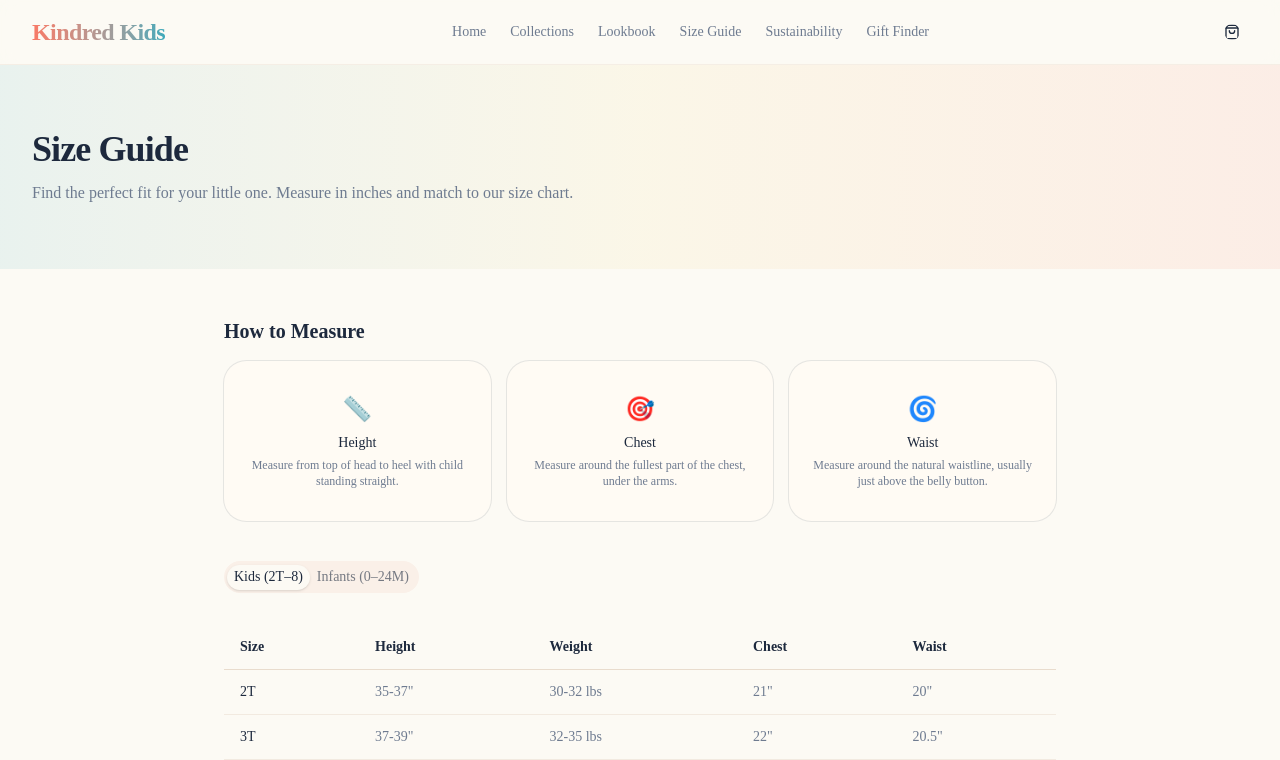
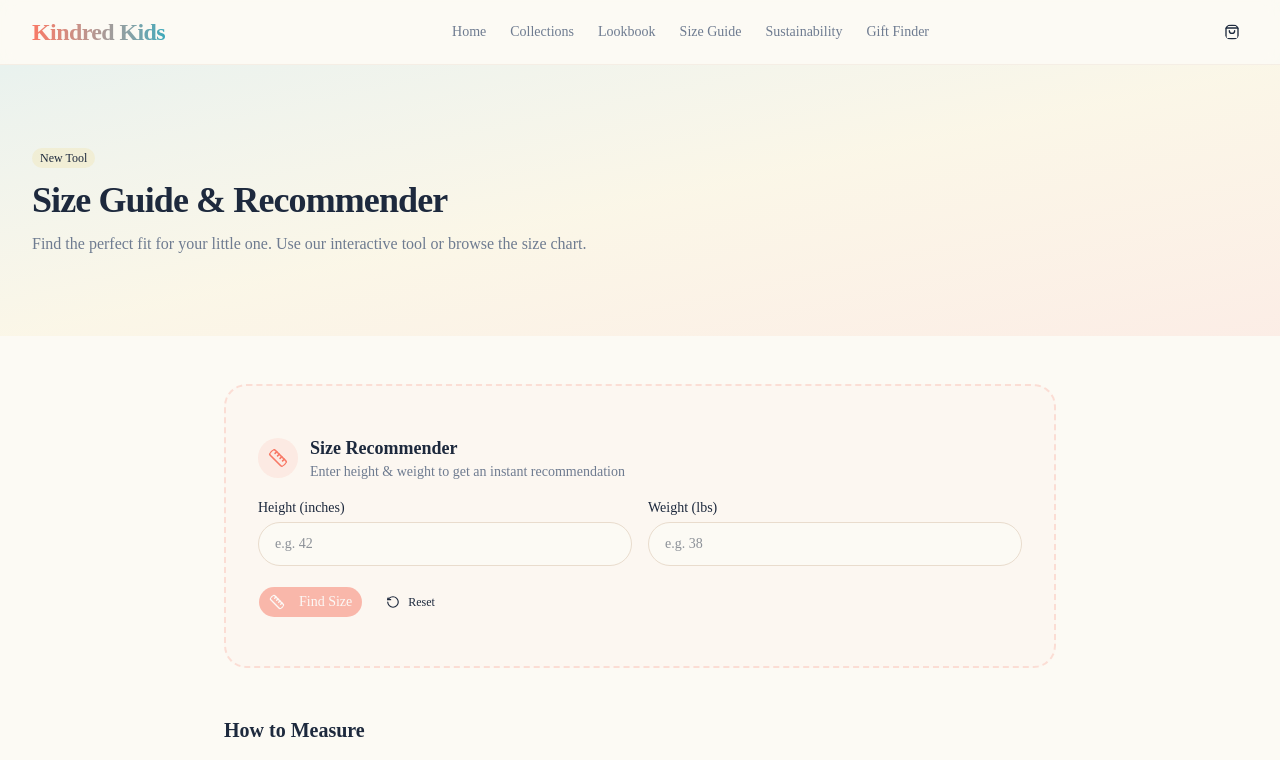
Before and after one commit to anas-khan-antimatter/mkt-kindred-kids, a Next.js app: page /size-guide in a window 1280 px wide. Shown: the top 760 px of the page. Built offline with nearby package versions, Linux system fonts and the light colour scheme.

Commit message:
antimatter: checkpoint c-1790732968742-bn6mm

```diff
--- a/src/app/size-guide/page.tsx
+++ b/src/app/size-guide/page.tsx
@@ -3,29 +3,156 @@
 import { useState } from "react";
 import { Tabs, TabsContent, TabsList, TabsTrigger } from "@/components/ui/tabs";
 import { Card, CardContent } from "@/components/ui/card";
+import { Button } from "@/components/ui/button";
+import { Badge } from "@/components/ui/badge";
 import { sizeChart } from "@/lib/data";
+import { Ruler, ArrowRight, RotateCcw } from "lucide-react";
+
+/* ── Rough size-recommendation logic ── */
+function recommendSize(heightIn: number, weightLbs: number): string {
+  const all = [...sizeChart.infants, ...sizeChart.kids];
+
+  // Score each size by distance from both height and weight
+  let best = all[0].size;
+  let bestScore = Infinity;
+
+  for (const row of all) {
+    const hRange = row.height.replace(/[^0-9\-]/g, "").split("-");
+    const wRange = row.weight.replace(/[^0-9\-]/g, "").split("-");
+
+    const hLow = Number(hRange[0]) || 0;
+    const hHigh = hRange.length > 1 ? Number(hRange[1]) : hLow + 10;
+    const wLow = Number(wRange[0]) || 0;
+    const wHigh = wRange.length > 1 ? Number(wRange[1]) : wLow + 10;
+
+    const hMid = (hLow + hHigh) / 2;
+    const wMid = (wLow + wHigh) / 2;
+
+    const normH = (heightIn - hMid) / (hHigh - hLow || 1);
+    const normW = (weightLbs - wMid) / (wHigh - wLow || 1);
+
+    const score = Math.abs(normH) + Math.abs(normW);
+
+    // Also prefer "within range" heavily
+    const inRange = heightIn >= hLow && heightIn <= hHigh && weightLbs >= wLow && weightLbs <= wHigh;
+    const effectiveScore = inRange ? score * 0.5 : score;
+
+    if (effectiveScore < bestScore) {
+      bestScore = effectiveScore;
+      best = row.size;
+    }
+  }
+
+  return best;
+}
 
 export default function SizeGuidePage() {
   const [tab, setTab] = useState("kids");
 
+  // Size recommender state
+  const [height, setHeight] = useState("");
+  const [weight, setWeight] = useState("");
+  const [recommended, setRecommended] = useState<string | null>(null);
+
+  const handleRecommend = () => {
+    const h = parseFloat(height);
+    const w = parseFloat(weight);
+    if (isNaN(h) || isNaN(w) || h <= 0 || w <= 0) return;
+    setRecommended(recommendSize(h, w));
+  };
+
+  const resetRecommender = () => {
+    setHeight("");
+    setWeight("");
+    setRecommended(null);
+  };
+
   return (
     <div>
       {/* Hero */}
-      <section className="bg-gradient-to-r from-secondary/10 via-accent/10 to-primary/10 px-4 py-12 sm:px-6 sm:py-16 lg:px-8">
+      <section className="bg-gradient-to-br from-secondary/10 via-accent/10 to-primary/10 px-4 py-14 sm:px-6 sm:py-20 lg:px-8">
         <div className="mx-auto max-w-7xl">
-          <h1 className="text-3xl font-bold tracking-tight sm:text-4xl">Size Guide</h1>
+          <Badge className="mb-3 bg-accent/20 text-accent-foreground border-0">New Tool</Badge>
+          <h1 className="text-3xl font-bold tracking-tight sm:text-4xl">Size Guide &amp; Recommender</h1>
           <p className="mt-3 text-muted-foreground max-w-xl">
-            Find the perfect fit for your little one. Measure in inches and match to our size chart.
+            Find the perfect fit for your little one. Use our interactive tool or browse the size chart.
           </p>
         </div>
       </section>
 
       <section className="mx-auto max-w-4xl px-4 py-12 sm:px-6 lg:px-8">
-        {/* How to measure */}
+        {/* ── Size Recommender ── */}
+        <Card className="mb-12 border-2 border-dashed border-primary/20 bg-primary/[0.02] shadow-soft">
+          <CardContent className="p-6 sm:p-8">
+            <div className="flex items-center gap-3 mb-4">
+              <div className="flex h-10 w-10 items-center justify-center rounded-xl bg-primary/10">
+                <Ruler className="h-5 w-5 text-primary" />
+              </div>
+              <div>
+                <h2 className="text-lg font-semibold">Size Recommender</h2>
+                <p className="text-sm text-muted-foreground">Enter height &amp; weight to get an instant recommendation</p>
+              </div>
+            </div>
+
+            <div className="grid gap-4 sm:grid-cols-2">
+              <div>
+                <label className="block text-sm font-medium mb-1">Height (inches)</label>
+                <div className="relative">
+                  <input
+                    type="number"
+                    value={height}
+                    onChange={(e) => setHeight(e.target.value)}
+                    placeholder="e.g. 42"
+                    min="0"
+                    step="0.5"
+                    className="flex h-11 w-full rounded-xl border border-input bg-background px-4 py-2 text-sm ring-offset-background focus-visible:outline-none focus-visible:ring-2 focus-visible:ring-primary"
+                  />
+                </div>
+              </div>
+              <div>
+                <label className="block text-sm font-medium mb-1">Weight (lbs)</label>
+                <div className="relative">
+                  <input
+                    type="number"
+                    value={weight}
+                    onChange={(e) => setWeight(e.target.value)}
+                    placeholder="e.g. 38"
+                    min="0"
+                    step="0.5"
+                    className="flex h-11 w-full rounded-xl border border-input bg-background px-4 py-2 text-sm ring-offset-background focus-visible:outline-none focus-visible:ring-2 focus-visible:ring-primary"
+                  />
+                </div>
+              </div>
+            </div>
+
+            <div className="mt-5 flex flex-wrap items-center gap-3">
+              <Button onClick={handleRecommend} disabled={!height || !weight} className="rounded-full">
+                <Ruler className="mr-2 h-4 w-4" />
+                Find Size
+              </Button>
+              <Button variant="ghost" size="sm" onClick={resetRecommender} className="text-xs">
+                <RotateCcw className="mr-1 h-3 w-3" />
+                Reset
+              </Button>
+            </div>
+
+            {recommended && (
+              <div className="mt-6 rounded-xl bg-primary/5 border border-primary/20 p-4">
+                <p className="text-sm text-muted-foreground">Recommended size:</p>
+                <p className="text-3xl font-bold text-primary mt-1">{recommended}</p>
+                <p className="text-xs text-muted-foreground mt-1">
+                  Based on a height of {height}&quot; and weight of {weight} lbs
+                </p>
+              </div>
+            )}
+          </CardContent>
+        </Card>
+
+        {/* ── How to measure ── */}
         <div className="mb-10">
           <h2 className="text-xl font-semibold mb-4">How to Measure</h2>
           <div className="grid gap-4 sm:grid-cols-3">
-            <Card>
+            <Card className="border-0 bg-pastel-card shadow-soft">
               <CardContent className="p-4 text-center">
                 <div className="text-2xl mb-2">📏</div>
                 <h3 className="font-medium text-sm">Height</h3>
@@ -34,7 +161,7 @@ export default function SizeGuidePage() {
                 </p>
               </CardContent>
             </Card>
-            <Card>
+            <Card className="border-0 bg-pastel-card shadow-soft">
               <CardContent className="p-4 text-center">
                 <div className="text-2xl mb-2">🎯</div>
                 <h3 className="font-medium text-sm">Chest</h3>
@@ -43,7 +170,7 @@ export default function SizeGuidePage() {
                 </p>
               </CardContent>
             </Card>
-            <Card>
+            <Card className="border-0 bg-pastel-card shadow-soft">
               <CardContent className="p-4 text-center">
                 <div className="text-2xl mb-2">🌀</div>
                 <h3 className="font-medium text-sm">Waist</h3>
@@ -55,7 +182,7 @@ export default function SizeGuidePage() {
           </div>
         </div>
 
-        {/* Size chart */}
+        {/* ── Size chart ── */}
         <Tabs defaultValue="kids" value={tab} onValueChange={setTab}>
           <TabsList className="mb-6">
             <TabsTrigger value="kids">Kids (2T–8)</TabsTrigger>
@@ -63,10 +190,10 @@ export default function SizeGuidePage() {
           </TabsList>
 
           <TabsContent value="kids">
-            <div className="overflow-x-auto">
+            <div className="overflow-x-auto rounded-xl border border-border/50">
               <table className="w-full text-sm">
                 <thead>
-                  <tr className="border-b border-border">
+                  <tr className="border-b border-border bg-muted/30">
                     <th className="py-3 px-4 text-left font-semibold">Size</th>
                     <th className="py-3 px-4 text-left font-semibold">Height</th>
                     <th className="py-3 px-4 text-left font-semibold">Weight</th>
@@ -76,7 +203,7 @@ export default function SizeGuidePage() {
                 </thead>
                 <tbody>
                   {sizeChart.kids.map((row) => (
-                    <tr key={row.size} className="border-b border-border/50 hover:bg-muted/30 transition-colors">
+                    <tr key={row.size} className="border-b border-border/30 hover:bg-muted/20 transition-colors">
                       <td className="py-3 px-4 font-medium">{row.size}</td>
                       <td className="py-3 px-4 text-muted-foreground">{row.height}</td>
                       <td className="py-3 px-4 text-muted-foreground">{row.weight}</td>
@@ -90,10 +217,10 @@ export default function SizeGuidePage() {
           </TabsContent>
 
           <TabsContent value="infants">
-            <div className="overflow-x-auto">
+            <div className="overflow-x-auto rounded-xl border border-border/50">
               <table className="w-full text-sm">
                 <thead>
-                  <tr className="border-b border-border">
+                  <tr className="border-b border-border bg-muted/30">
                     <th className="py-3 px-4 text-left font-semibold">Size</th>
                     <th className="py-3 px-4 text-left font-semibold">Height</th>
                     <th className="py-3 px-4 text-left font-semibold">Weight</th>
@@ -103,7 +230,7 @@ export default function SizeGuidePage() {
                 </thead>
                 <tbody>
                   {sizeChart.infants.map((row) => (
-                    <tr key={row.size} className="border-b border-border/50 hover:bg-muted/30 transition-colors">
+                    <tr key={row.size} className="border-b border-border/30 hover:bg-muted/20 transition-colors">
                       <td className="py-3 px-4 font-medium">{row.size}</td>
                       <td className="py-3 px-4 text-muted-foreground">{row.height}</td>
                       <td className="py-3 px-4 text-muted-foreground">{row.weight}</td>
@@ -118,7 +245,7 @@ export default function SizeGuidePage() {
         </Tabs>
 
         {/* Fit notes */}
-        <div className="mt-10 rounded-xl bg-muted/40 p-6">
+        <div className="mt-10 rounded-xl bg-pastel-card p-6 border border-border/30">
           <h3 className="font-semibold mb-2">Fit Notes</h3>
           <ul className="space-y-2 text-sm text-muted-foreground">
             <li>• Our clothes are designed with room to grow — most styles have adjustable features and a relaxed fit.</li>
```
